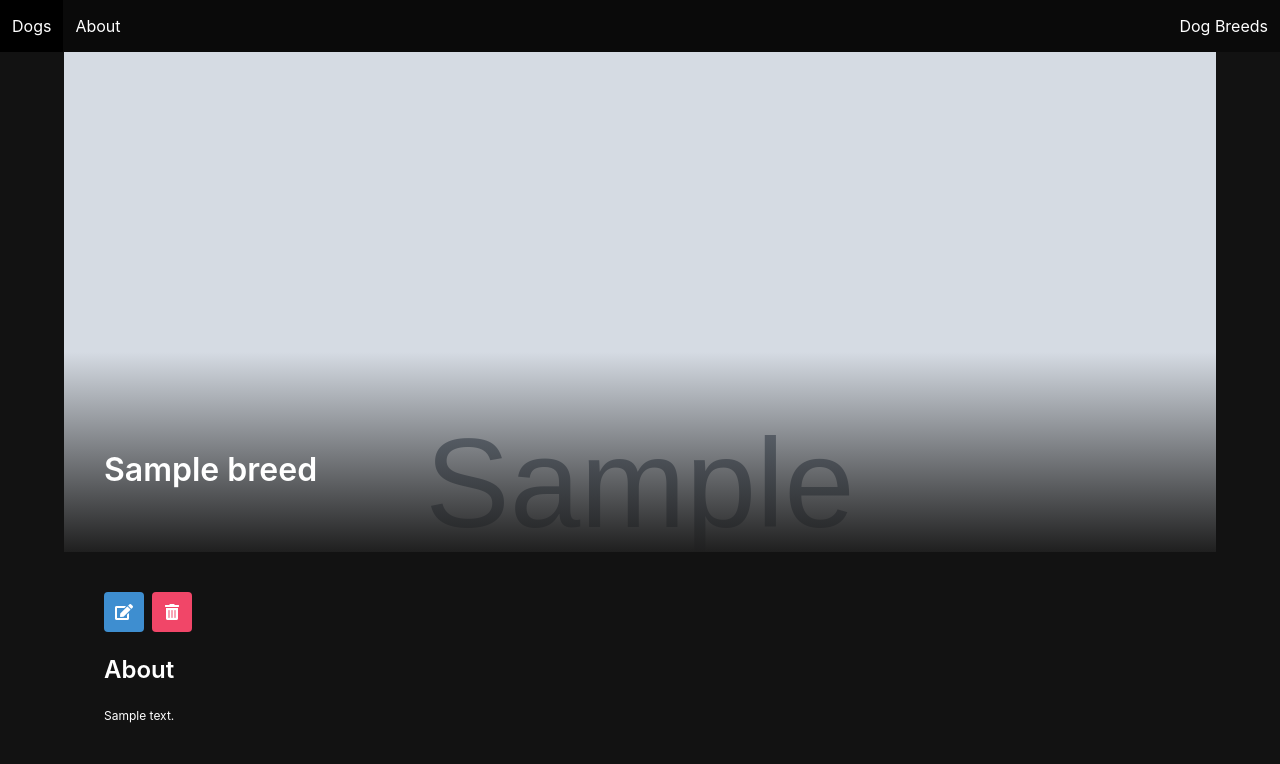
After one commit to rlegler2012/dog-collector-django, a Django app: template main_app/templates/breed_detail.html in a window 1280 px wide. The commit adds this page. Shown: the top 764 px of the page. Run offline with Django 3.2, Linux system fonts and the light colour scheme; the template is opened without the code that fills it: most values are stand-ins (such as "Sample title", 1, 10 or a date in 2020); grey boxes marked "Sample" are stand-in pictures.

Commit message:
breeddetail route working

```diff
--- a/main_app/static/styles/main.css
+++ b/main_app/static/styles/main.css
@@ -8,6 +8,11 @@ h1,
   h2,
   h3 {
     color: #ffffff;
+  }
+
+  .container {
+    padding: 40px;
+    padding-right: 0;
   }
 
   .title {
@@ -22,7 +27,7 @@ h3 {
   }
 
   .gallery .card {
-    transition: .1s linear;
+    transition: 0.1s linear;
   }
 
   .gallery .card:hover {
@@ -33,3 +38,41 @@ h3 {
   p {
     font-size: 12px;
   }
+
+  .detail__img {
+    position: absolute;
+    left: 0;
+    top: 0;
+    width: 100%;
+    height: 500px;
+    background-color: #ffffff;
+    overflow: hidden;
+  }
+
+  .detail__img::after {
+    content: "";
+    background-image: linear-gradient(transparent 60%, #1f1f1f);
+    position: absolute;
+    top: 0;
+    left: 0;
+    width: 100%;
+    height: 100%;
+    z-index: 5;
+  }
+
+  img {
+    width: 100%;
+    height: 500px;
+    object-fit: cover;
+    object-position: top;
+  }
+
+  .detail__name {
+    position: absolute;
+    z-index: 5;
+    top: 400px;
+  }
+
+  .detail__container {
+    margin-top: 500px;
+  }
--- a/main_app/templates/base.html
+++ b/main_app/templates/base.html
@@ -5,6 +5,7 @@
         <meta charset="UTF-8" />
         <meta http-equiv="X-UA-Compatible" content="IE=edge" />
         <meta name="viewport" content="width=device-width, initial-scale=1.0" />
+        <link rel="stylesheet" href="https://cdnjs.cloudflare.com/ajax/libs/font-awesome/5.15.4/css/all.min.css">
         <link rel="stylesheet" href="https://cdn.jsdelivr.net/npm/bulma@0.9.2/css/bulma.min.css">
         <script src="https://code.jquery.com/jquery-3.6.0.min.js" integrity="sha256-/xUj+3OJU5yExlq6GSYGSHk7tPXikynS7ogEvDej/m4=" crossorigin="anonymous"></script>
         <title>Dog Collection {% block title %}{% endblock %}</title>
--- /dev/null
+++ b/main_app/templates/breed_detail.html
@@ -0,0 +1,28 @@
+{% extends 'base.html' %}
+{% block content %}
+<div class="detail__img">
+    <img src="{{breed.img}}" alt="{{breed.name}}" />
+</div>
+<div class="detail__name">
+    <h1 class="title">{{breed.name}}</h1>
+</div>
+<div class="detail__container">
+    <div class="buttons">
+        <a href="" class="button is-info">
+            <span class="icon">
+                <i class="fas fa-edit"></i>
+            </span>
+        </a>
+        <a href="" class="button is-danger">
+            <span class="icon">
+                <i class="fas fa-trash-alt"></i>
+            </span>
+        </a>
+    </div>
+    <div class="detail__about">
+        <h4 class="title is-4">About</h4>
+        <p>{{breed.description}}</p>
+    </div>
+</div>
+
+{% endblock %}
--- a/main_app/urls.py
+++ b/main_app/urls.py
@@ -4,7 +4,8 @@ from . import views
 urlpatterns = [
     path('', views.Home.as_view(), name="home"), # <- here we have added the new path
     path('about/', views.About.as_view(), name="about"),
-    path('breeds/', views.BreedList.as_view(), name="breeds_list"),
+    path('breeds/', views.BreedList.as_view(), name="breed_list"),
     path('breeds/new', views.BreedCreate.as_view(), name="breed_create"),
+    path('breeds/<int:pk>/', views.BreedDetail.as_view(), name="breed_detail"),
     # path('activitieslevel/', views.ActivityLevelList.as_view(), name="activitieslevel_list")
 ]
--- a/main_app/views.py
+++ b/main_app/views.py
@@ -4,6 +4,7 @@ from .models import Breed
 from django.http import HttpResponse # <- a class to handle sending a type of response
 from django.views.generic import TemplateView
 from django.views.generic.edit import CreateView
+from django.views.generic import DetailView
 
 class Home(TemplateView):
     template_name = "home.html"
@@ -28,7 +29,7 @@ class About(TemplateView):
 # ]
 
 class BreedList(TemplateView):
-    template_name = "breeds_list.html"
+    template_name = "breed_list.html"
 
     def get_context_data(self, **kwargs):
         context = super().get_context_data(**kwargs)
@@ -49,6 +50,9 @@ class BreedCreate(CreateView):
     template_name = "breed_create.html"
     success_url = "/breeds/"
 
+class BreedDetail(DetailView):
+    model = Breed
+    template_name = "breed_detail.html"
 # class Activity:
 #     def __init__(self, name, image, description):
 #         self.name = name
```
Also changed, not shown: main_app/templates/breed_list.html (added, +37 -0 lines), main_app/templates/breeds_list.html (deleted, +0 -36 lines). Lines whose indentation alone changed are shown as unchanged.
